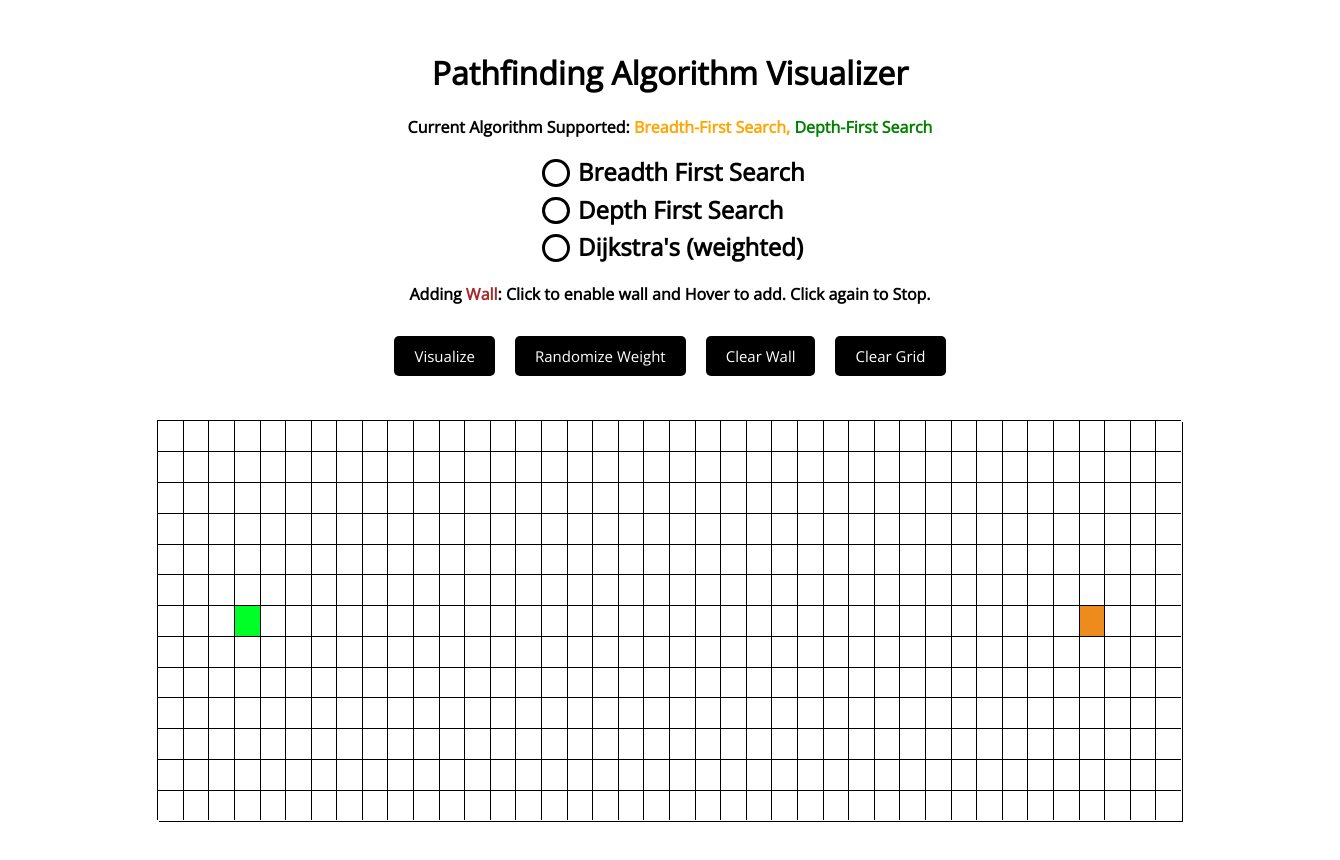
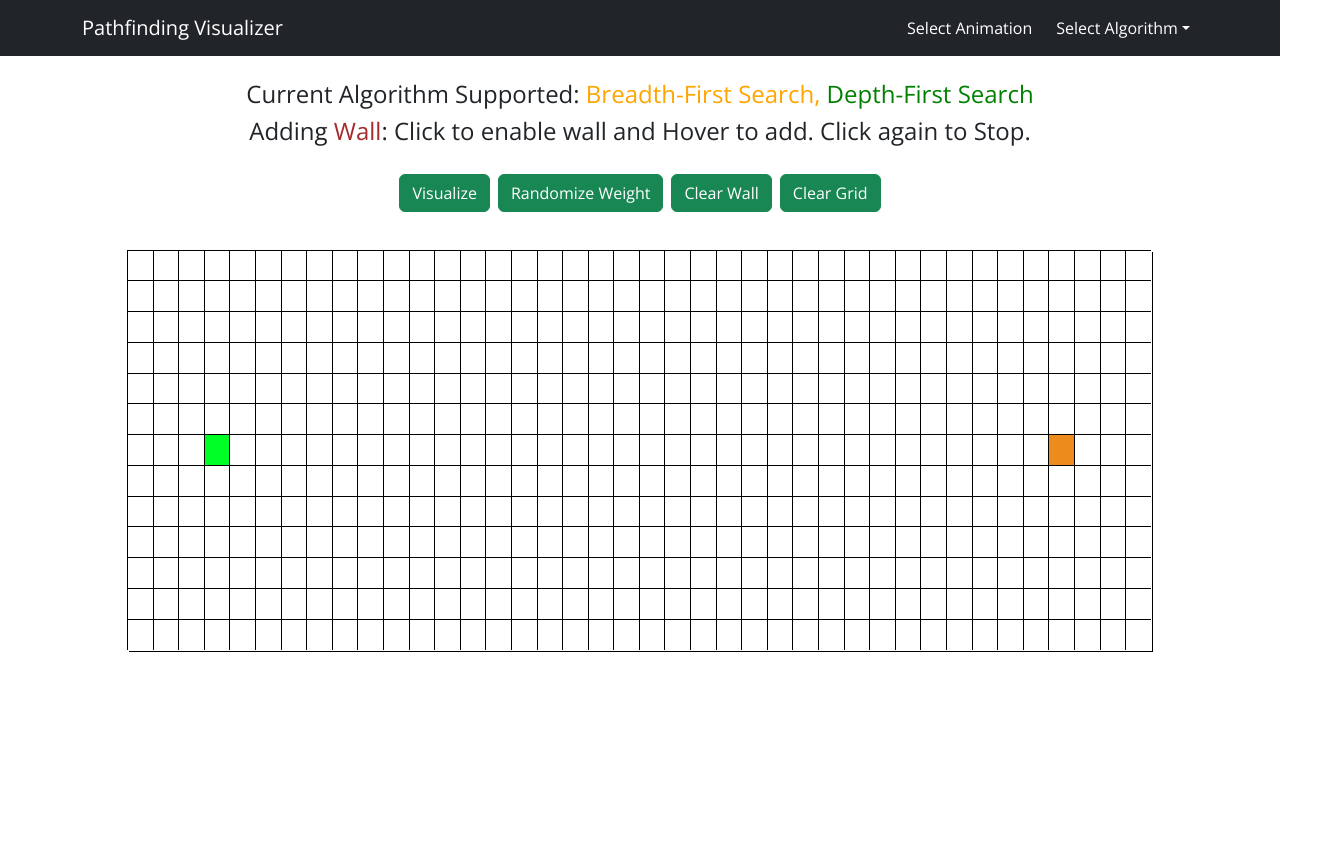
Before and after one commit to KentV12/algorithm_visualizer_react, a React (Create React App) app: page / in a window 1280 px wide. Shown: the top 860 px of the page, 1340 px wide, since content can reach past the window. After the commit the page ends 800 px from the top, so only its background shows below. Built offline with nearby package versions, Linux system fonts and the light colour scheme.

Commit message:
added boostrap. navbar with functional algorithm select.

```diff
--- a/public/index.html
+++ b/public/index.html
@@ -10,34 +10,13 @@
       content="Web site created using create-react-app"
     />
     <link rel="apple-touch-icon" href="%PUBLIC_URL%/logo192.png" />
-    <!--
-      manifest.json provides metadata used when your web app is installed on a
-      user's mobile device or desktop. See https://developers.google.com/web/fundamentals/web-app-manifest/
-    -->
     <link rel="manifest" href="%PUBLIC_URL%/manifest.json" />
-    <!--
-      Notice the use of %PUBLIC_URL% in the tags above.
-      It will be replaced with the URL of the `public` folder during the build.
-      Only files inside the `public` folder can be referenced from the HTML.
-
-      Unlike "/favicon.ico" or "favicon.ico", "%PUBLIC_URL%/favicon.ico" will
-      work correctly both with client-side routing and a non-root public URL.
-      Learn how to configure a non-root public URL by running `npm run build`.
-    -->
+    <link href="https://cdn.jsdelivr.net/npm/bootstrap@5.3.0-alpha1/dist/css/bootstrap.min.css" rel="stylesheet" integrity="sha384-GLhlTQ8iRABdZLl6O3oVMWSktQOp6b7In1Zl3/Jr59b6EGGoI1aFkw7cmDA6j6gD" crossorigin="anonymous">
+    <script src="https://cdn.jsdelivr.net/npm/bootstrap@5.3.0-alpha1/dist/js/bootstrap.bundle.min.js" integrity="sha384-w76AqPfDkMBDXo30jS1Sgez6pr3x5MlQ1ZAGC+nuZB+EYdgRZgiwxhTBTkF7CXvN" crossorigin="anonymous"></script>
     <title>Algo Visualizer</title>
   </head>
   <body>
     <noscript>You need to enable JavaScript to run this app.</noscript>
     <div id="root"></div>
-    <!--
-      This HTML file is a template.
-      If you open it directly in the browser, you will see an empty page.
-
-      You can add webfonts, meta tags, or analytics to this file.
-      The build step will place the bundled scripts into the <body> tag.
-
-      To begin the development, run `npm start` or `yarn start`.
-      To create a production bundle, use `npm run build` or `yarn build`.
-    -->
   </body>
 </html>
--- a/src/App.js
+++ b/src/App.js
@@ -5,6 +5,7 @@ import { BFS } from "./algorithms/BFS";
 import { DFS } from "./algorithms/DFS";
 import { Dijkstras } from "./algorithms/Dijkstras";
 import { randomWeight } from "./algorithms/algoFunc";
+import Navbar from "./components/Navbar";
 
 function App() {
   const [wall, setWall] = useState(false);
@@ -90,15 +91,77 @@ function App() {
   };
 
   return (
+    <div>
+      <div className="navbar navbar-expand-sm bg-dark" data-bs-theme="dark">
         <div className="container">
-      <h1>Pathfinding Algorithm Visualizer</h1>
+          <a href="#" className="navbar-brand">
+            Pathfinding Visualizer
+          </a>
+          <div className="collapse navbar-collapse">
+            <ul className="navbar-nav ms-auto">
+              <li className="nav-item mx-2">
+                <a href="#" className="nav-link">
+                  Select Animation
+                </a>
+              </li>
+              <li className="nav-item dropdown">
+                <a
+                  className="nav-link dropdown-toggle"
+                  href="#"
+                  role="button"
+                  data-bs-toggle="dropdown"
+                >
+                  Select Algorithm
+                </a>
+                <ul className="dropdown-menu">
+                  <li>
+                    <a
+                      className="dropdown-item"
+                      href={"#"}
+                      onClick={() => selectAlgorithm("BFS")}
+                    >
+                      Breadth First Search
+                    </a>
+                  </li>
+                  <li>
+                    <a
+                      className="dropdown-item"
+                      href="#"
+                      onClick={() => selectAlgorithm("DFS")}
+                    >
+                      Depth First Search
+                    </a>
+                    <a
+                      className="dropdown-item"
+                      href="#"
+                      onClick={() => selectAlgorithm("Dijkstras")}
+                    >
+                      Dijkstra's (weighted)
+                    </a>
+                  </li>
+                </ul>
+              </li>
+            </ul>
+          </div>
+        </div>
+      </div>
+
+      <div className="text-center">
+        <Navbar />
+        {/* <h1>Pathfinding Algorithm Visualizer</h1> */}
+        <div className="my-4">
           <h4>
             Current Algorithm Supported:{" "}
             <span style={{ color: "orange" }}>Breadth-First Search, </span>
             <span style={{ color: "green" }}>Depth-First Search</span>
           </h4>
+          <h4>
+            Adding <span style={{ color: "brown" }}>Wall</span>: Click to enable
+            wall and Hover to add. Click again to Stop.
+          </h4>
+        </div>
 
-      <label className="form-control">
+        {/* <label className="form-control">
           <input
             type={"radio"}
             name="algo"
@@ -126,25 +189,27 @@ function App() {
             onChange={(e) => selectAlgorithm(e.target.value)}
           />
           Dijkstra's (weighted)
-      </label>
+        </label> */}
 
-      <h4>
-        Adding <span style={{ color: "brown" }}>Wall</span>: Click to enable
-        wall and Hover to add. Click again to Stop.
-      </h4>
-
-      <button onClick={() => performAlgorithm()} className="btn">
+        <button
+          onClick={() => performAlgorithm()}
+          className="btn btn-success m-1"
+        >
           Visualize
         </button>
-      <button className="btn" onClick={() => randomWeight(rows, cols)}>
+        <button
+          className="btn btn-success m-1"
+          onClick={() => randomWeight(rows, cols)}
+        >
           Randomize Weight
         </button>
-      <button className="btn" onClick={() => clearWall()}>
+        <button className="btn btn-success m-1" onClick={() => clearWall()}>
           Clear Wall
         </button>
-      <button className="btn" onClick={() => clearGrid()}>
+        <button className="btn btn-success m-1" onClick={() => clearGrid()}>
           Clear Grid
         </button>
+      </div>
 
       <div className="gridContainer" id="grid-container">
         {grid}
--- /dev/null
+++ b/src/components/Navbar.js
@@ -0,0 +1,35 @@
+const Navbar = () => {
+  return (
+    <div className="Nav">
+      {/* <div className="dropdown">
+        <button className="dropdown-btn">Algo</button>
+        <div className="dropdown-content"></div>
+      </div>
+      <div className="dropdown">test</div> */}
+      {/* <ul>
+        <li>
+          <a href="/">
+            <strong>Choose Algorithm</strong>
+          </a>
+        </li>
+        <li>
+          <a href="/">
+            <strong>Animation Style</strong>
+          </a>
+        </li>
+        <li>
+          <a href="/">Contact</a>
+        </li>
+        <li>
+          <a href="/">About</a>
+        </li>
+      </ul> */}
+    </div>
+  );
+};
+
+// function onClick() {
+//   console.log("test");
+// }
+
+export default Navbar;
--- a/src/index.css
+++ b/src/index.css
@@ -5,14 +5,85 @@ body {
   margin: 0%;
 }
 
-@media (min-width: 542px) {
+@media (max-width: 542px) {
   .form-control {
-    padding-left: 40%;
+    padding-left: 20%;
   }
 }
 
-.form-control {
-  font-size: 1.5rem;
+.nav-link {
+  color: #fff;
+}
+
+.nav-link:hover {
+  color: #fff;
+  background-color: #198754;
+}
+
+.dropdown-item {
+  color: #fff;
+}
+
+.dropdown-item:hover {
+  color: #fff;
+  background-color: #198754;
+}
+
+/* .Nav {
+  background-color: #333;
+  padding: 1rem;
+}
+
+.dropdown {
+  display: inline;
+  padding: 1rem;
+  color: white;
+  background-color: #333;
+}
+
+.dropdown:hover {
+  background-color: #111;
+}
+
+ul {
+  list-style-type: none;
+  margin: 0;
+  padding: 0;
+  overflow: hidden;
+  background-color: #333;
+  padding: 15px;
+}
+
+li {
+  display: inline;
+  align-items: center;
+}
+
+a {
+  color: white;
+  text-decoration: none;
+  padding: 20px;
+  font-size: 1.25rem;
+}
+
+a:hover {
+  background-color: #111;
+} */
+
+/* .notGrid {
+  width: fit-content;
+  margin: auto;
+} */
+
+/* h1 {
+  text-align: center;
+  justify-content: center;
+  width: fit-content;
+} */
+
+/* .rad-button { */
+  /* font-size: 1.5rem; */
+  /* font-size: clamp(1rem, -0.875rem + 8.333vw, 1.5rem);
   font-weight: bold;
   line-height: 1.1;
   display: grid;
@@ -20,9 +91,9 @@ body {
   gap: 0.5em;
   margin-top: 10px;
   width: fit-content;
-}
+} */
 
-input[type="radio"] {
+/* input[type="radio"] {
   -webkit-appearance: none;
   appearance: none;
   background-color: #fff;
@@ -50,15 +121,15 @@ input[type="radio"]::before {
 
 input[type="radio"]:checked::before {
   transform: scale(1);
-}
+} */
 
-.container {
+/* .container { */
   /* border: 2px solid steelblue; */
-  margin: auto;
-  padding: 30px;
-  text-align: center;
-  width: 100%;
-}
+  /* margin: auto; */
+  /* padding: 2rem; */
+  /* text-align: center; */
+  /* width: 100%; */
+/* } */
 
 .gridContainer {
   /* font-size 0 or there will be space between rows */
@@ -136,7 +207,7 @@ input[type="radio"]:checked::before {
   background-color: yellow;
 }
 
-.btn {
+.my-btn {
   background: #000;
   color: #fff;
   border: none;
```
Lines whose indentation alone changed are shown as unchanged.
